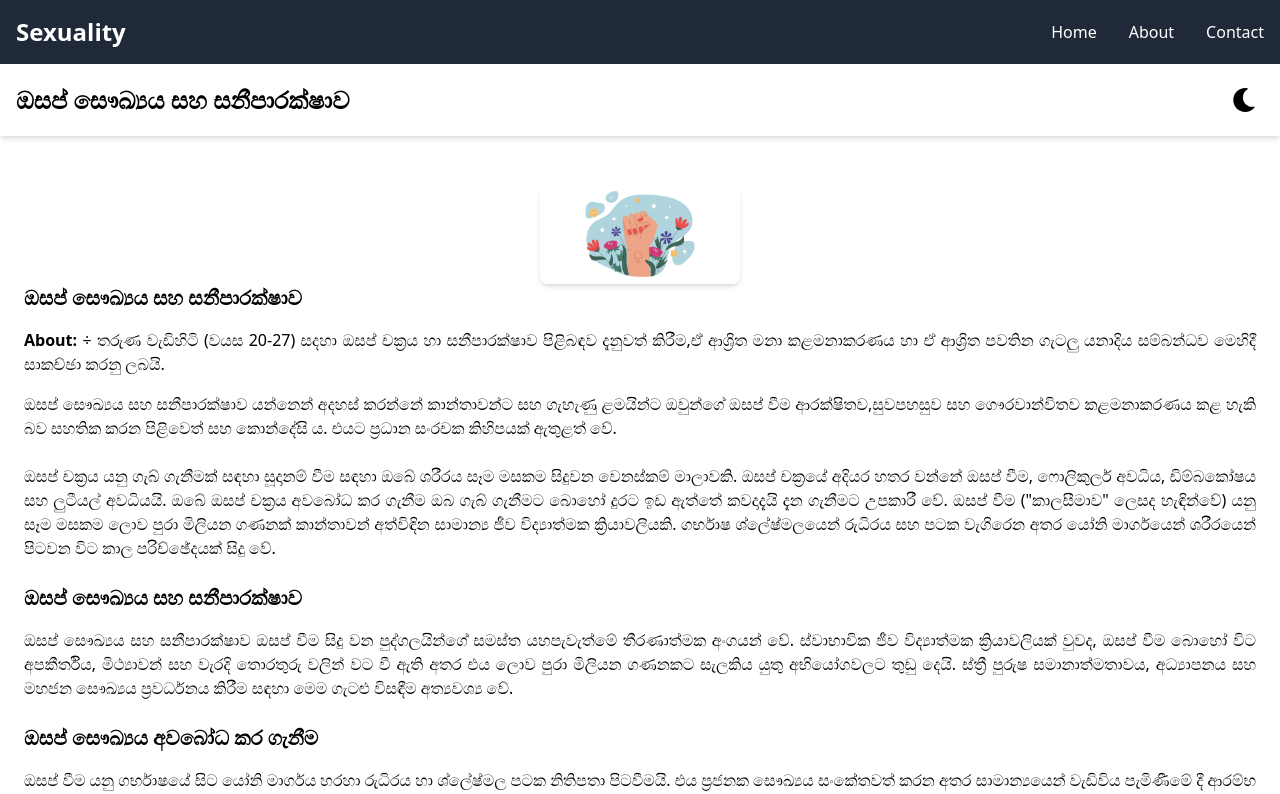
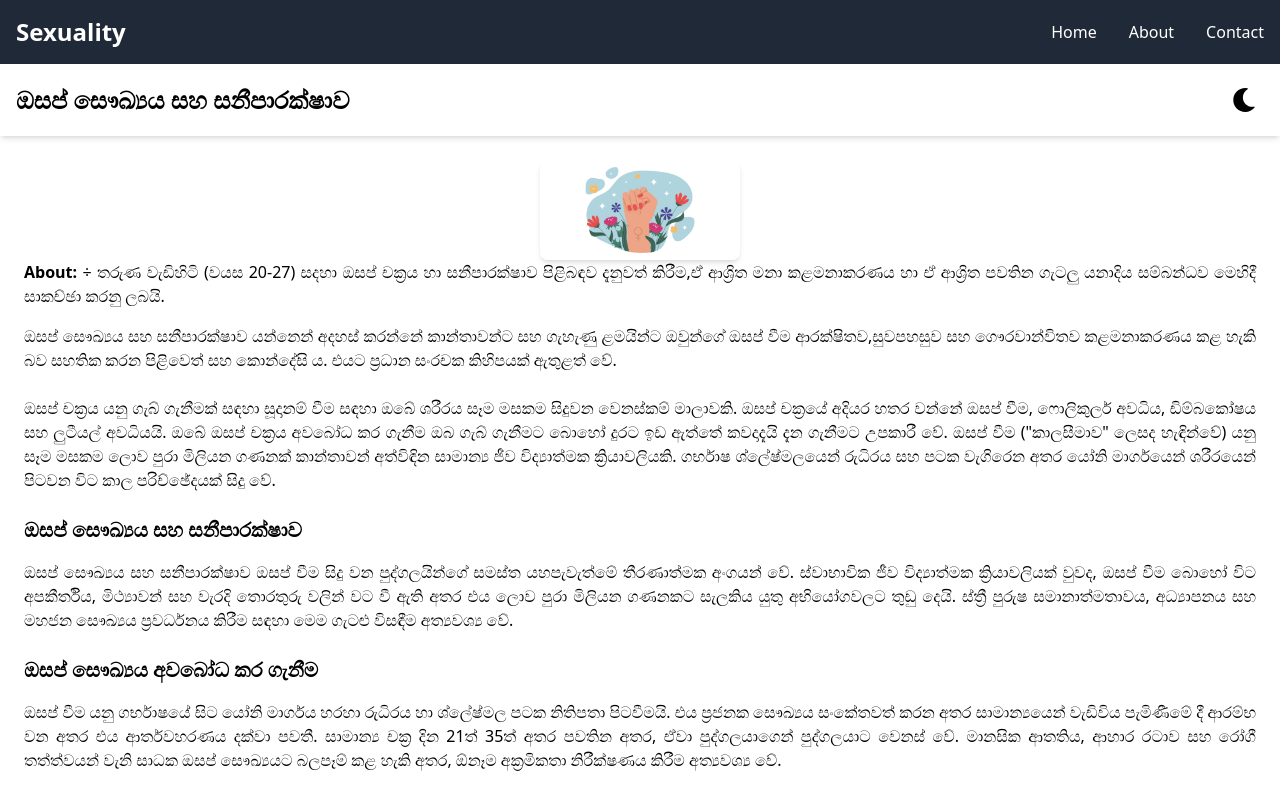
Before and after one commit to tharindu748/Sexuality, a React (Vite) app: page /MenstrualHealthandHygiene in a window 1280 px wide. Shown: the top 794 px of the page. Built offline with nearby package versions, Linux system fonts and the light colour scheme.

Commit message:
Resolved merge conflict or modified section

```diff
--- a/src/pages/MenstrualHealthandHygiene.jsx
+++ b/src/pages/MenstrualHealthandHygiene.jsx
@@ -42,7 +42,8 @@ export default function MenstrualHealthandHygiene() {
         </header>
 
  <main className="p-6">
-  <br></br>
+
+
 
  <div className="flex justify-center items-center">
   <img
@@ -52,7 +53,7 @@ export default function MenstrualHealthandHygiene() {
   />
 </div>
         <section>
-          { <h2 className="text-xl font-semibold mb-4">ඔසප් සෞඛ්‍යය සහ සනීපාරක්ෂාව</h2> }
+
           <p className='text-justify'>
             <strong>About:</strong> ÷ තරුණ වැඩිහිටි (වයස 20-27) සදහා ඔසප් චක්‍රය හා සනීපාරක්ෂාව පිළිබඳව දැනුවත් කිරීම,ඒ ආශ්‍රිත මනා කළමනාකරණය හා ඒ ආශ්‍රිත පවතින ගැටලු යනාදිය සම්බන්ධව මෙහිදී සාකච්ඡා කරනු ලබයි.
           </p>
```
